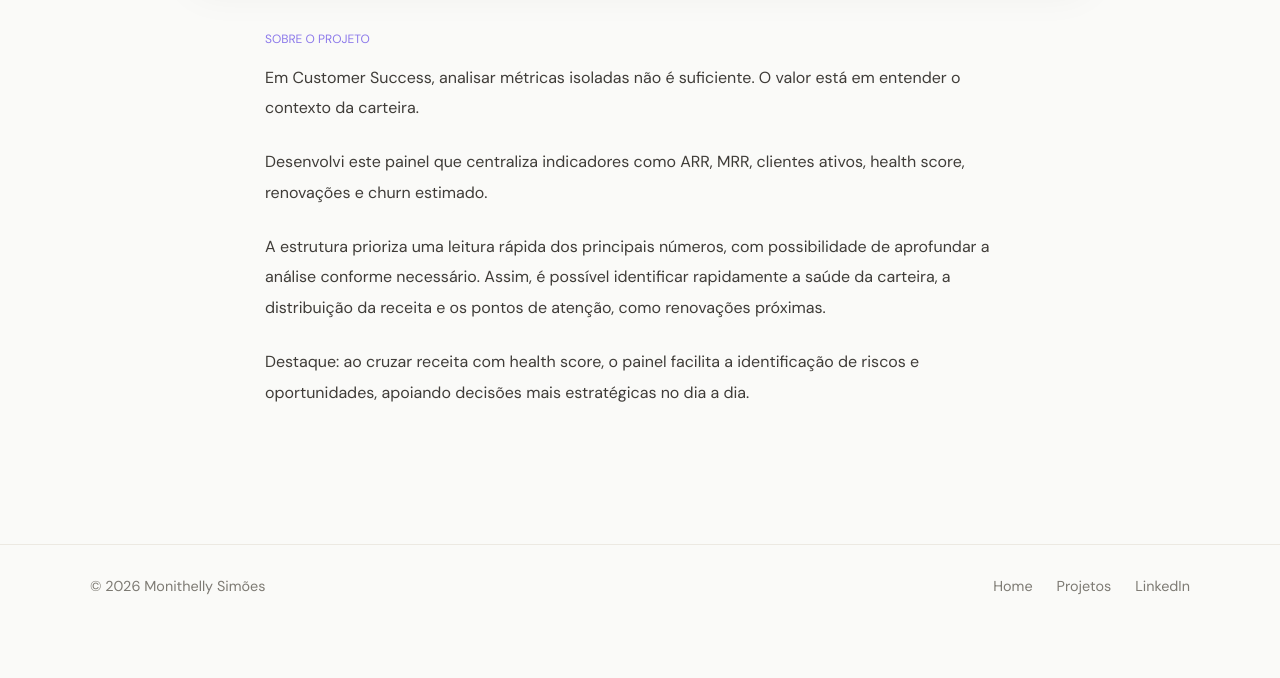
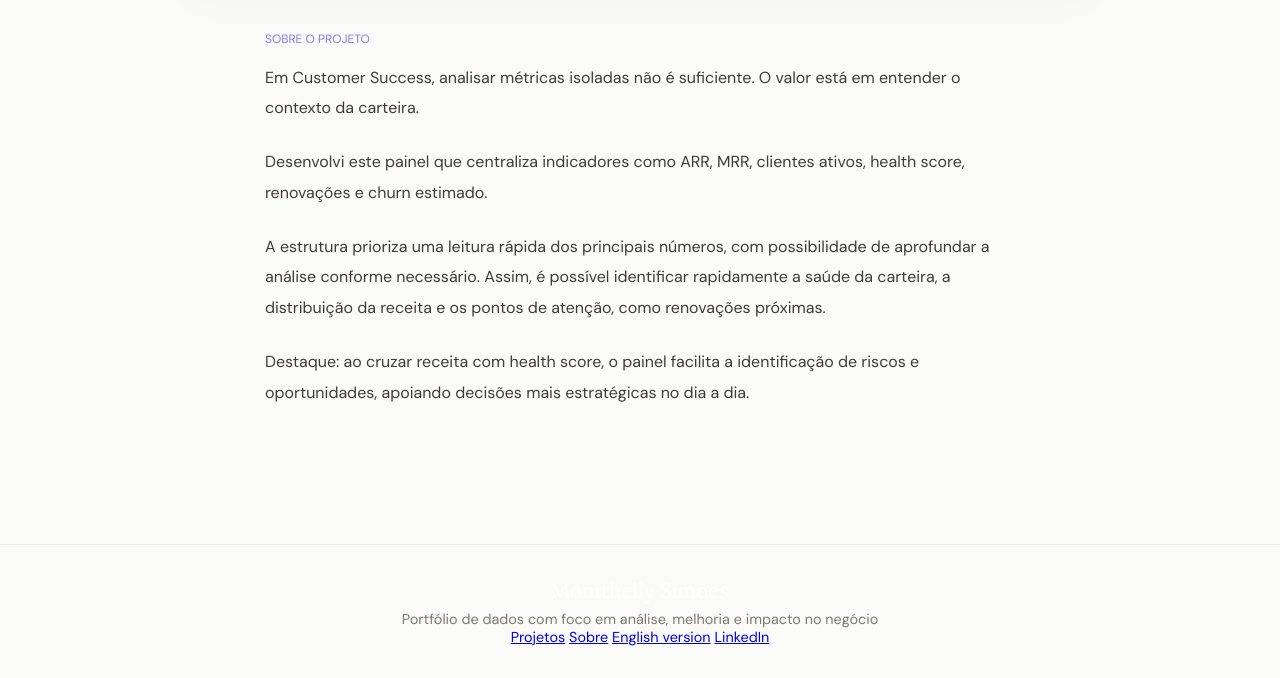
Before and after one commit to monithelly/monithelly.github.io, a plain HTML site: page dashboard-cs-analytics.html in a window 1280 px wide. Shown: the part 1037-1715 px from the top of the page. Before the commit the page ends 1664 px from the top, so only its background shows below. Drawn offline with Linux system fonts and the light colour scheme.

Commit message:
atualização lay

```diff
--- a/dashboard-cs-analytics.html
+++ b/dashboard-cs-analytics.html
@@ -110,13 +110,21 @@
 <body>
 
 <nav>
-  <div>Monithelly</div>
-  <div class="nav-links">
-    <a href="index.html">Home</a>
-    <a href="dashboards.html" class="active">Projetos</a>
-    <a href="https://www.linkedin.com/in/monithellysimoes" target="_blank">Falar comigo</a>
-    <a href="#">EN</a>
-  </div>
+  <a href="index.html" class="nav-logo" aria-label="Início">
+    <svg viewBox="0 0 210 42" xmlns="http://www.w3.org/2000/svg">
+      <polygon points="18,2 33,10 33,27 18,35 3,27 3,10" fill="#5a49c6"/>
+      <text x="18" y="20" font-family="Lora,Georgia,serif" font-size="16" font-weight="400" fill="#fff" text-anchor="middle" dominant-baseline="central">M</text>
+      <text x="44" y="15" font-family="Lora,Georgia,serif" font-size="19" font-weight="500" fill="#191724">Monithelly</text>
+      <text x="45" y="29" font-family="DM Sans,sans-serif" font-size="8.5" font-weight="400" fill="#7d7a73" letter-spacing="1.4">PORTFÓLIO DE DADOS</text>
+    </svg>
+  </a>
+
+  <ul class="nav-links">
+    <li><a href="index.html#categorias" class="active">Projetos</a></li>
+    <li><a href="index.html#sobre">Sobre</a></li>
+    <li><a href="https://www.linkedin.com/in/monithellysimoes" target="_blank">Falar comigo</a></li>
+    <li><a href="index-en.html" class="lang-switch">EN</a></li>
+  </ul>
 </nav>
 
 <div class="hero">
@@ -160,25 +168,23 @@
   </div>
 </section>
 
-<footer style="
-  margin-top: 4rem;
-  padding: 2rem 3rem;
-  border-top: 1px solid #ece9e2;
-  font-size: 0.9rem;
-  color: #7d7a73;
-">
-  <div style="max-width:1100px; margin:0 auto; display:flex; justify-content:space-between; align-items:center; flex-wrap:wrap; gap:1rem;">
-
+<footer>
+  <div class="footer-inner">
     <div>
-      © 2026 Monithelly Simões
+      <div style="font-family: 'Lora', serif; font-size: 1.3rem; color: #fff; margin-bottom: 0.35rem;">
+        Monithelly Simões
+      </div>
+      <div class="muted">
+        Portfólio de dados com foco em análise, melhoria e impacto no negócio
+      </div>
     </div>
 
-    <div style="display:flex; gap:1.5rem;">
-      <a href="index.html" style="text-decoration:none; color:#7d7a73;">Home</a>
-      <a href="dashboards.html" style="text-decoration:none; color:#7d7a73;">Projetos</a>
-      <a href="https://www.linkedin.com/in/monithellysimoes" target="_blank" style="text-decoration:none; color:#7d7a73;">LinkedIn</a>
+    <div class="footer-links">
+      <a href="index.html#categorias">Projetos</a>
+      <a href="index.html#sobre">Sobre</a>
+      <a href="index-en.html">English version</a>
+      <a href="https://www.linkedin.com/in/monithellysimoes" target="_blank" rel="noopener noreferrer">LinkedIn</a>
     </div>
-
   </div>
 </footer>
 
```
